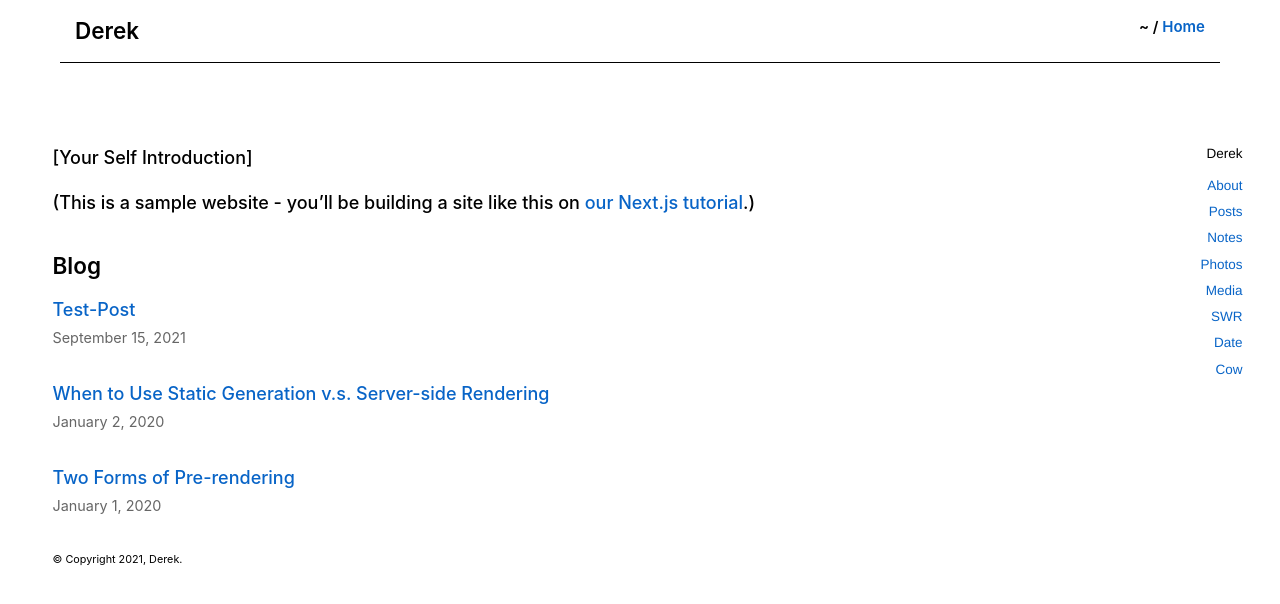
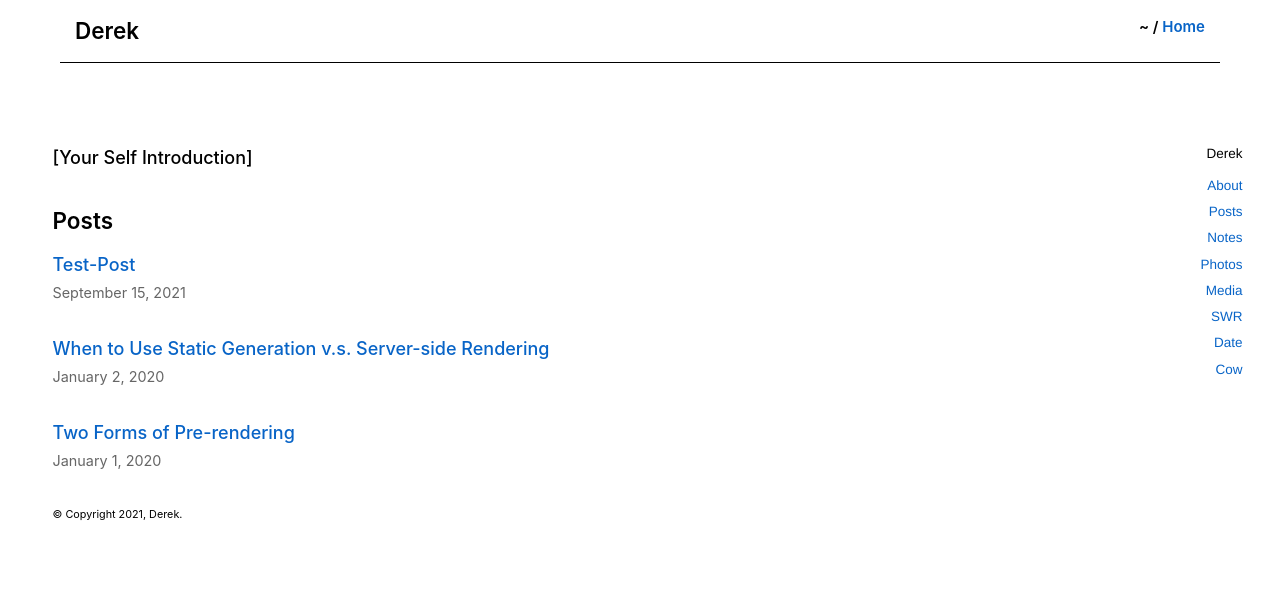
Before and after one commit to derekpodi/derekpodi.com, a Next.js app: page / in a window 1280 px wide. Shown: the top 604 px of the page. Built offline with nearby package versions, Linux system fonts and the light colour scheme.

Commit message:
index.js cleanup and changes

```diff
--- a/pages/about/index.js
+++ b/pages/about/index.js
@@ -24,7 +24,7 @@ const About = () => {
                   </tr>
                   <tr>
                     <td>Education</td>
-                    <td>[Add link here]</td>
+                    <td><a href="https://www.ibp.ucla.edu">UCLA</a> </td>
                   </tr>
                 </tbody>
               </table>
--- a/pages/index.js
+++ b/pages/index.js
@@ -23,15 +23,12 @@ export default function Home({ allPostsData }) {
       </Head>
 
       <section className={utilStyles.headingMd}>
+        {/*TODO: ADD/Fix Landing Page*/}
         <p>[Your Self Introduction]</p>
-        <p>
-          (This is a sample website - you’ll be building a site like this on{' '}
-          <a href="https://nextjs.org/learn">our Next.js tutorial</a>.)
-        </p>
       </section>
 
       <section className={`${utilStyles.headingMd} ${utilStyles.padding1px}`}>
-        <h2 className={utilStyles.headingLg}>Blog</h2>
+        <h2 className={utilStyles.headingLg}>Posts</h2>
         <ul className={utilStyles.list}>
           {allPostsData.map(({ id, date, title }) => (
             <li className={utilStyles.listItem} key={id}>
@@ -53,8 +50,8 @@ export default function Home({ allPostsData }) {
 
 
 /*
-//Server Side Rendering (API) - https://nextjs.org/docs/basic-features/data-fetching#getserversideprops-server-side-rendering
-export async function getServerSideProps(context) {
+//Server Side Rendering (API) - https://nextjs.org/docs/basic-features/data-fetching#sideprops-server-side-rendering
+export async function SideProps(context) {
   return {
     props: {
       // props for your component
--- a/pages/media/index.js
+++ b/pages/media/index.js
@@ -20,7 +20,8 @@ const Media = ({ users }) => {
         <Layout Media>
             <div>
                 <h1>Media</h1>
-                <p>External API testing with dynamic pages - testing 123</p>
+                <br />
+                <p>External API testing with dynamic pages </p>
                 {users.map(users => (
                     <Link href={'/media/' + users.id} key={users.id}>
                         <a>
--- a/pages/notes/index.js
+++ b/pages/notes/index.js
@@ -40,10 +40,9 @@ const Notes = () => {
         <Layout Notes>
             <div>
                 <h1>Notes</h1>
-                <p>Testing testing 1 2 3</p>
+                <br />
                 <p>Enter a Stock Ticker - returns investment bank grades tally</p>
             </div>
-            <br />
 
             {/* <form action="/api/buy" method="GET">
             <label htmlFor="name">Stock </label>
--- a/pages/posts/index.js
+++ b/pages/posts/index.js
@@ -18,7 +18,7 @@ export default function Posts({ allPostsData }) {
     return (
       <Layout Posts>
         <section className={`${utilStyles.headingMd} ${utilStyles.padding1px}`}>
-          <h2 className={utilStyles.headingLg}>Blog</h2>
+          <h2 className={utilStyles.headingLg}>Posts</h2>
           <ul className={utilStyles.list}>
             {allPostsData.map(({ id, date, title }) => (
               <li className={utilStyles.listItem} key={id}>
--- a/pages/swr/index.js
+++ b/pages/swr/index.js
@@ -24,7 +24,10 @@ function Profile () {
 const SWR = () => {
     return (
         <Layout SWR>
-
+            <p>
+                (This is a sample website - you’ll be building a site like this on{' '}
+                <a href="https://nextjs.org/learn">our Next.js tutorial</a>.)
+            </p>
 
             <Profile  />
 
```
